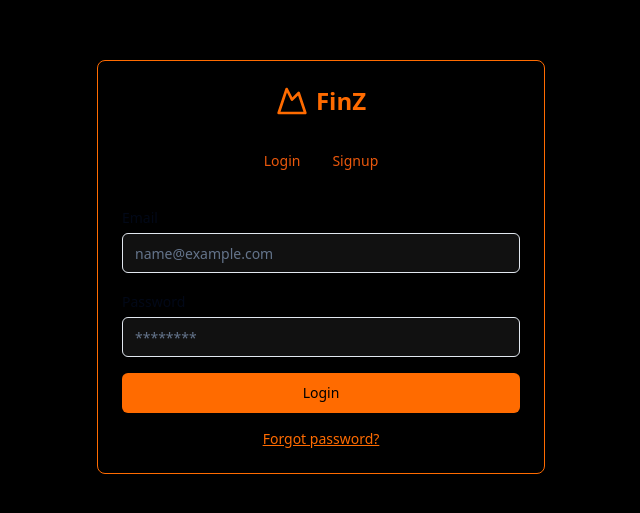
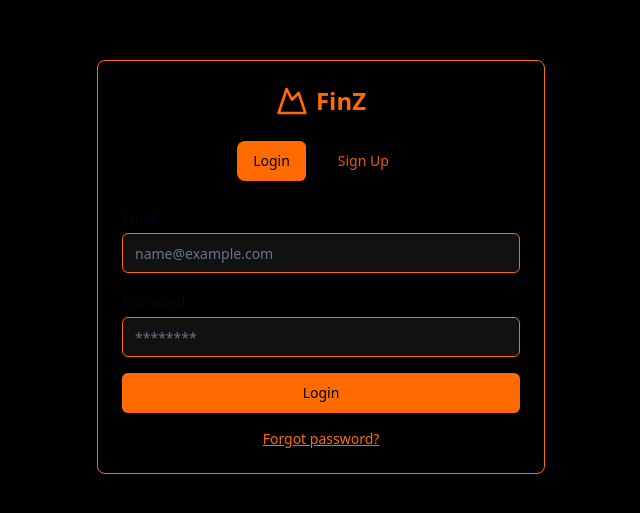
Before and after one commit to SachPlayZ/FinZ, a Next.js app: page /account in a window 1280 px wide. Shown: the part 133-646 px from the top of the page, without its empty margins (319-959 px from the left). Built offline with nearby package versions, Linux system fonts and the light colour scheme.

Commit message:
Added animations using framer motion

```diff
--- a/app/account/page.js
+++ b/app/account/page.js
@@ -1,7 +1,7 @@
-
 "use client"
 
 import { useState } from "react"
+import { motion, AnimatePresence } from "framer-motion"
 import { Button } from "@/components/ui/button"
 import { Label } from "@/components/ui/label"
 import { Input } from "@/components/ui/input"
@@ -9,6 +9,7 @@ import Link from "next/link"
 
 export default function Component() {
   const [activeTab, setActiveTab] = useState("login")
+
   return (
     <div className="flex h-screen w-full items-center justify-center bg-[#000] px-4">
       <div className="w-full max-w-md rounded-lg border border-[#ff6b00] bg-[#000] p-6 shadow-lg">
@@ -16,31 +17,55 @@ export default function Component() {
           <MountainIcon className="h-8 w-8 text-[#ff6b00]" />
           <span className="ml-2 text-2xl font-bold text-[#ff6b00]">FinZ</span>
         </div>
-        <div className="mb-6 flex justify-center">
+        <div className="mb-6 flex gap-4 justify-center">
           <Button
-            variant={activeTab === "login" ? "primary" : "ghost"}
             onClick={() => setActiveTab("login")}
-            className="rounded-l-lg text-orange-600 transition-all duration-300 ease-in-out hover:bg-[#ff6b00] hover:text-[#000]"
+            className={`rounded-l-lg transition-all duration-300 ease-in-out ${
+              activeTab === "login"
+                ? "bg-[#ff6b00] text-[#000]"
+                : "bg-transparent text-orange-600 hover:bg-[#ff6b00] hover:text-[#000]"
+            }`}
           >
             Login
           </Button>
           <Button
-            variant={activeTab === "signup" ? "primary" : "ghost"}
             onClick={() => setActiveTab("signup")}
-            className="rounded-r-lg text-orange-600 transition-all duration-300 ease-in-out hover:bg-[#ff6b00] hover:text-[#000]"
+            className={`rounded-r-lg transition-all duration-300 ease-in-out ${
+              activeTab === "signup"
+                ? "bg-[#ff6b00] text-[#000]"
+                : "bg-transparent text-orange-600 hover:bg-[#ff6b00] hover:text-[#000]"
+            }`}
           >
-            Signup
+            Sign Up
           </Button>
         </div>
+        <AnimatePresence mode="wait">
           {activeTab === "login" && (
+            <motion.div
+              key="login"
+              initial={{ opacity: 0, x: 50 }}
+              animate={{ opacity: 1, x: 0 }}
+              exit={{ opacity: 0, x: -50 }}
+              transition={{ duration: 0.5 }}
+            >
               <form className="space-y-4">
                 <div className="space-y-1">
                   <Label htmlFor="email">Email</Label>
-              <Input id="email" type="email" placeholder="name@example.com" className="bg-[#111] text-[#ff6b00]" />
+                  <Input
+                    id="email"
+                    type="email"
+                    placeholder="name@example.com"
+                    className="bg-[#111] text-[#ff6b00] focus:ring-[#ff6b00] focus:border-[#ff6b00] border-[#ff6b00]"
+                  />
                 </div>
                 <div className="space-y-1">
                   <Label htmlFor="password">Password</Label>
-              <Input id="password" type="password" placeholder="********" className="bg-[#111] text-[#ff6b00]" />
+                  <Input
+                    id="password"
+                    type="password"
+                    placeholder="********"
+                    className="bg-[#111] text-[#ff6b00] focus:ring-[#ff6b00] focus:border-[#ff6b00] border-[#ff6b00]"
+                  />
                 </div>
                 <Button
                   type="submit"
@@ -54,29 +79,54 @@ export default function Component() {
                   </Link>
                 </div>
               </form>
+            </motion.div>
           )}
           {activeTab === "signup" && (
+            <motion.div
+              key="signup"
+              initial={{ opacity: 0, x: 50 }}
+              animate={{ opacity: 1, x: 0 }}
+              exit={{ opacity: 0, x: -50 }}
+              transition={{ duration: 0.5 }}
+            >
               <form className="space-y-4">
                 <div className="space-y-1">
                   <Label htmlFor="name">Name</Label>
-              <Input id="name" type="text" placeholder="John Doe" className="bg-[#111] text-[#ff6b00]" />
+                  <Input
+                    id="name"
+                    type="text"
+                    placeholder="John Doe"
+                    className="bg-[#111] text-[#ff6b00] focus:ring-[#ff6b00] focus:border-[#ff6b00] border-[#ff6b00]"
+                  />
                 </div>
                 <div className="space-y-1">
                   <Label htmlFor="email">Email</Label>
-              <Input id="email" type="email" placeholder="name@example.com" className="bg-[#111] text-[#ff6b00]" />
+                  <Input
+                    id="email"
+                    type="email"
+                    placeholder="name@example.com"
+                    className="bg-[#111] text-[#ff6b00] focus:ring-[#ff6b00] focus:border-[#ff6b00] border-[#ff6b00]"
+                  />
                 </div>
                 <div className="space-y-1">
                   <Label htmlFor="password">Password</Label>
-              <Input id="password" type="password" placeholder="********" className="bg-[#111] text-[#ff6b00]" />
+                  <Input
+                    id="password"
+                    type="password"
+                    placeholder="********"
+                    className="bg-[#111] text-[#ff6b00] focus:ring-[#ff6b00] focus:border-[#ff6b00] border-[#ff6b00]"
+                  />
                 </div>
                 <Button
                   type="submit"
                   className="w-full bg-[#ff6b00] text-[#000] hover:bg-[#ff8533] transition-all duration-300 ease-in-out"
                 >
-              Signup
+                  Sign Up
                 </Button>
               </form>
+            </motion.div>
           )}
+        </AnimatePresence>
       </div>
     </div>
   )
--- a/app/page.js
+++ b/app/page.js
@@ -24,7 +24,7 @@ export default function Home() {
                 </div>
                 <div className="flex flex-col gap-2 min-[400px]:flex-row">
                   <Link
-                    href="#"
+                    href="/account"
                     className="inline-flex h-10 items-center justify-center rounded-md bg-[#ff6b6b] px-8 text-sm font-medium text-[#000] shadow transition-colors hover:bg-[#ff6b6b]/90 focus-visible:outline-none focus-visible:ring-1 focus-visible:ring-ring disabled:pointer-events-none disabled:opacity-50"
                     prefetch={false}
                   >
@@ -75,7 +75,7 @@ export default function Home() {
                 </ul>
                 <div className="flex flex-col gap-2 min-[400px]:flex-row">
                   <Link
-                    href="#"
+                    href="/account"
                     className="inline-flex h-10 items-center justify-center rounded-md bg-[#ff6b6b] px-8 text-sm font-medium text-[#000] shadow transition-colors hover:bg-[#ff6b6b]/90 focus-visible:outline-none focus-visible:ring-1 focus-visible:ring-ring disabled:pointer-events-none disabled:opacity-50"
                     prefetch={false}
                   >
--- a/package.json
+++ b/package.json
@@ -16,6 +16,7 @@
     "bcryptjs": "^2.4.3",
     "class-variance-authority": "^0.7.0",
     "clsx": "^2.1.1",
+    "framer-motion": "^11.2.12",
     "jsonwebtoken": "^9.0.2",
     "lucide-react": "^0.397.0",
     "mongodb": "^6.7.0",
```
Also changed, not shown: 1 other file (tests, documents, lock files or other folders). Lines whose indentation alone changed are shown as unchanged.
